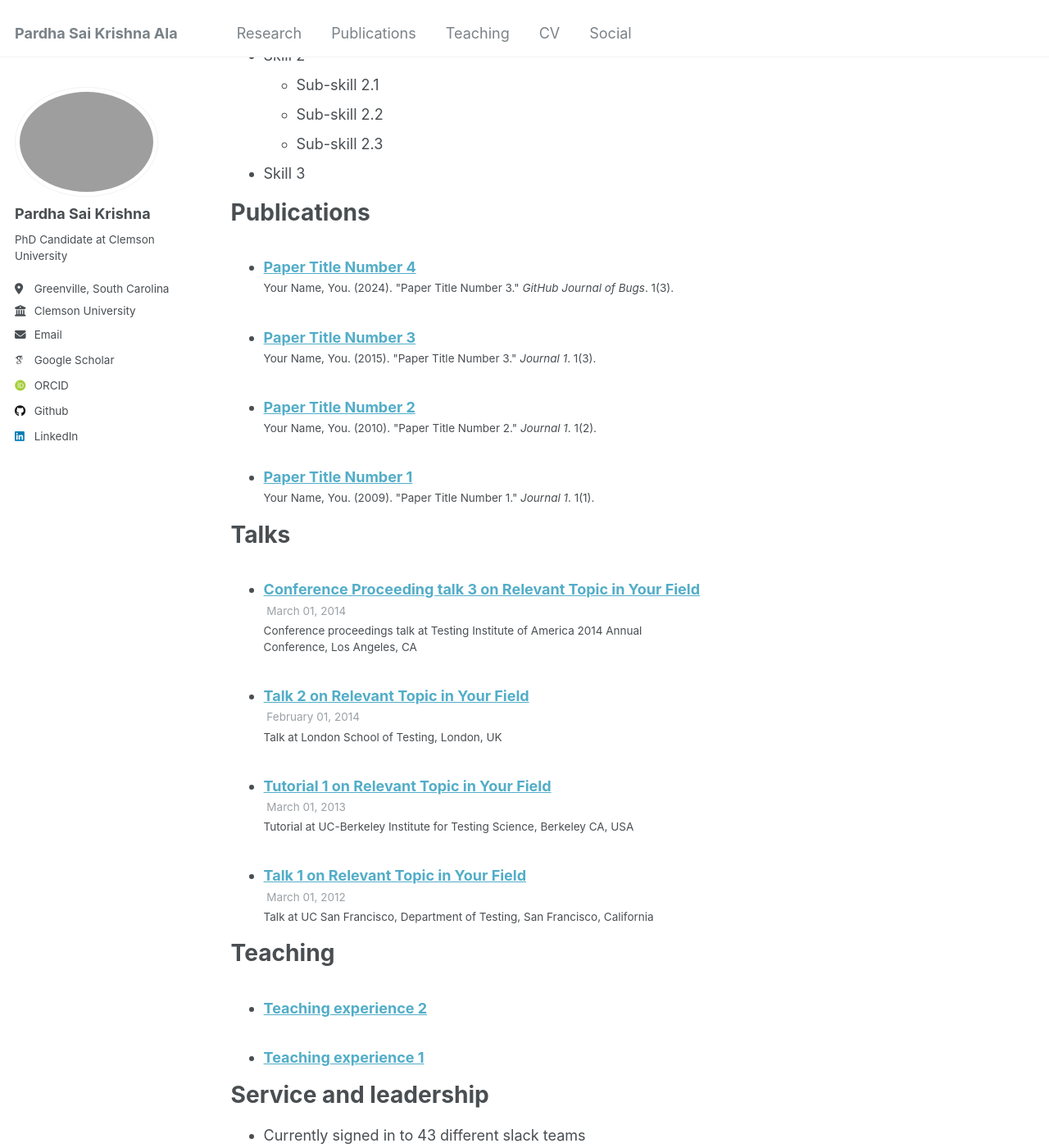
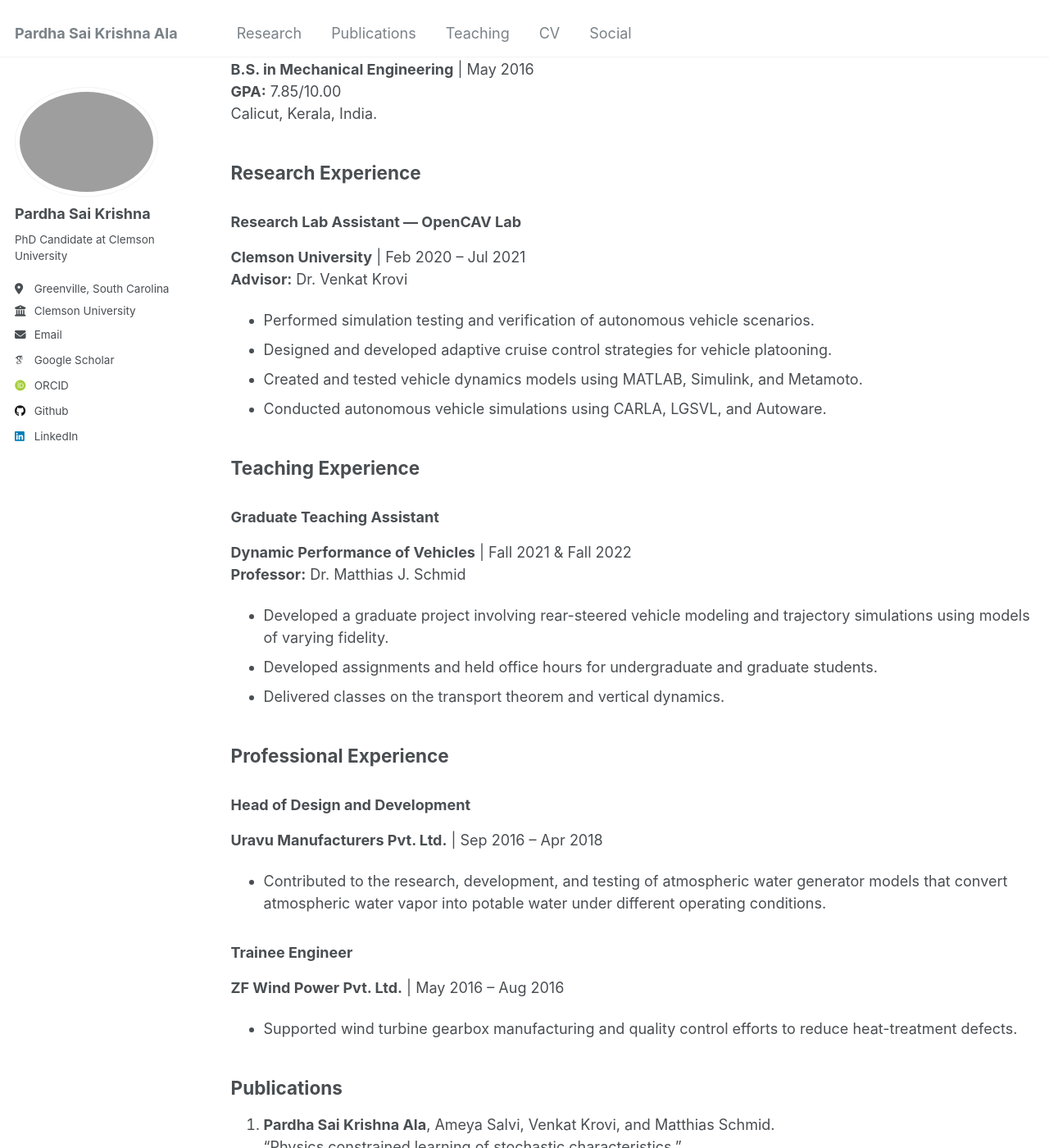
Before and after one commit to pardhuAj/pardhuAj.github.io, a Jekyll site: the page built from _pages/cv.md, in a window 1280 px wide and 1400 px high, scrolled down 844 px. Shown: the whole window at 82% size. Built offline with Jekyll 4.4.1, drawn with Linux system fonts in a browser that asks for light colours; some web fonts are replaced; some of the changed text lies outside the part shown.

Commit message:
Revise CV with updated education and experience
Updated CV with new education, research, teaching, and professional experience sections. Added contact information and publications.

```diff
--- a/_pages/cv.md
+++ b/_pages/cv.md
@@ -9,56 +9,84 @@ redirect_from:
 
 {% include base_path %}
 
-Education
-======
-* Ph.D in Version Control Theory, GitHub University, 2018 (expected)
-* M.S. in Jekyll, GitHub University, 2014
-* B.S. in GitHub, GitHub University, 2012
+[Download résumé (PDF)]({{ base_path }}/files/Resume_2pages.pdf)
 
-Work experience
-======
-* Spring 2024: Academic Pages Collaborator
-  * Github University
-  * Duties includes: Updates and improvements to template
-  * Supervisor: The Users
+## Profile
 
-* Fall 2015: Research Assistant
-  * Github University
-  * Duties included: Merging pull requests
-  * Supervisor: Professor Hub
+Doctoral candidate in Automotive Engineering at Clemson University, with a research focus on vehicle parameter estimation for haptic-based teleoperation. Experience in autonomous vehicle simulation, vehicle dynamics modeling, control strategy development, and graduate teaching.
 
-* Summer 2015: Research Assistant
-  * Github University
-  * Duties included: Tagging issues
-  * Supervisor: Professor Git
+**Location:** Greenville, South Carolina
+**Email:** [pala@clemson.edu](mailto:pala@clemson.edu)
+**Phone:** (864) 315-9533
 
-Skills
-======
-* Skill 1
-* Skill 2
-  * Sub-skill 2.1
-  * Sub-skill 2.2
-  * Sub-skill 2.3
-* Skill 3
+## Education
 
-Publications
-======
-  <ul>{% for post in site.publications reversed %}
-    {% include archive-single-cv.html %}
-  {% endfor %}</ul>
+### Clemson University — CU-ICAR
+**Doctor of Philosophy Candidate** | Aug 2021 – Present
+**GPA:** 3.83/4.00
+**Research focus:** Estimation of vehicle parameters for haptic-based teleoperation.
 
-Talks
-======
-  <ul>{% for post in site.talks reversed %}
-    {% include archive-single-talk-cv.html  %}
-  {% endfor %}</ul>
+### Clemson University — CU-ICAR
+**M.S. in Automotive Engineering** | Aug 2020
+**GPA:** 3.52/4.00
+**Major:** Vehicle Dynamics.
 
-Teaching
-======
-  <ul>{% for post in site.teaching reversed %}
-    {% include archive-single-cv.html %}
-  {% endfor %}</ul>
+### National Institute of Technology Calicut
+**B.S. in Mechanical Engineering** | May 2016
+**GPA:** 7.85/10.00
+Calicut, Kerala, India.
 
-Service and leadership
-======
-* Currently signed in to 43 different slack teams
+## Research Experience
+
+### Research Lab Assistant — OpenCAV Lab
+**Clemson University** | Feb 2020 – Jul 2021
+**Advisor:** Dr. Venkat Krovi
+
+- Performed simulation testing and verification of autonomous vehicle scenarios.
+- Designed and developed adaptive cruise control strategies for vehicle platooning.
+- Created and tested vehicle dynamics models using MATLAB, Simulink, and Metamoto.
+- Conducted autonomous vehicle simulations using CARLA, LGSVL, and Autoware.
+
+## Teaching Experience
+
+### Graduate Teaching Assistant
+**Dynamic Performance of Vehicles** | Fall 2021 & Fall 2022
+**Professor:** Dr. Matthias J. Schmid
+
+- Developed a graduate project involving rear-steered vehicle modeling and trajectory simulations using models of varying fidelity.
+- Developed assignments and held office hours for undergraduate and graduate students.
+- Delivered classes on the transport theorem and vertical dynamics.
+
+## Professional Experience
+
+### Head of Design and Development
+**Uravu Manufacturers Pvt. Ltd.** | Sep 2016 – Apr 2018
+
+- Contributed to the research, development, and testing of atmospheric water generator models that convert atmospheric water vapor into potable water under different operating conditions.
+
+### Trainee Engineer
+**ZF Wind Power Pvt. Ltd.** | May 2016 – Aug 2016
+
+- Supported wind turbine gearbox manufacturing and quality control efforts to reduce heat-treatment defects.
+
+## Publications
+
+1. **Pardha Sai Krishna Ala**, Ameya Salvi, Venkat Krovi, and Matthias Schmid.
+   “Physics constrained learning of stochastic characteristics.”
+   *IFAC-PapersOnLine*, vol. 59, no. 30, pp. 383–388, 2025.
+   [Published paper](https://doi.org/10.1016/j.ifacol.2025.12.267) · [Preprint](https://arxiv.org/abs/2507.12661) · [Code](https://github.com/pardhuAj/Adaptive_Estimation)
+
+2. Ameya Salvi, **Pardha Sai Krishna Ala**, Jonathon M. Smereka, Mark Brudnak, David Gorsich, Matthias Schmid, and Venkat Krovi.
+   “Online identification of skidding modes with interactive multiple model estimation.”
+   *2025 IEEE International Conference on Robotics and Automation (ICRA)*, 2025.
+   [Preprint](https://arxiv.org/abs/2409.20554) · [Code](https://github.com/pardhuAj/2025_ICRA_HuskyIMM)
+
+## Skills
+
+- **Engineering software:** MATLAB (Intermediate), Simulink (Intermediate), dSPACE (Basic), CarSim (Intermediate), SolidWorks (Intermediate).
+- **Programming and robotics:** C++ (Basic), Python (Intermediate), ROS.
+- **Languages:** English (Proficient), Telugu (Proficient), German (A2).
+
+## Coursework
+
+Automotive Systems: An Integrated Overview; Project Management; Automotive Electronics; Perception and Intelligence; Automotive Manufacturing Systems; Vehicle Dynamics; Automotive Stability and Control; Noise, Vibration, and Harshness; Tire Dynamics; Powertrain Controls; On-Board Diagnostics; Analysis of Linear Systems; Autonomy: Mobility and Manipulation; Autonomy Systems and Science; Introduction to Data Science, ML, and Search Algorithms.
```
